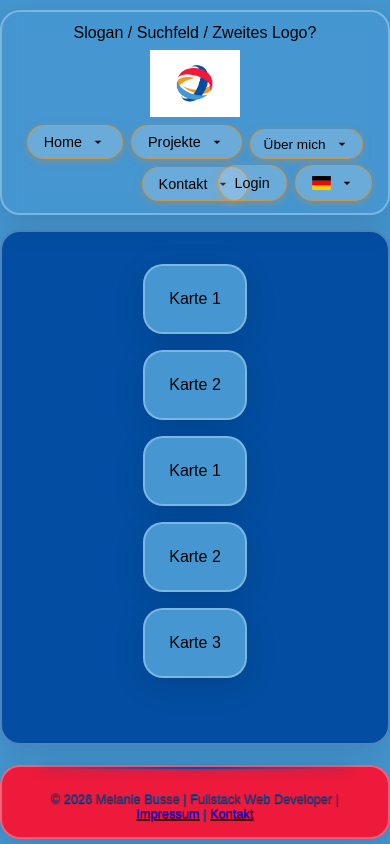
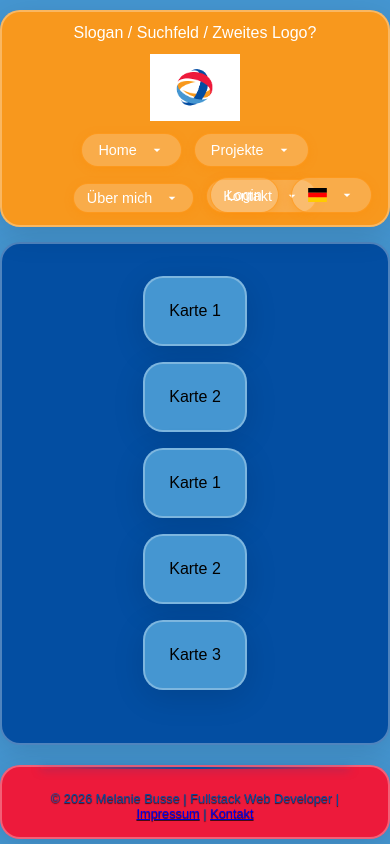
Before and after one commit to MelanieB-007/Vorlagen-homepage, a plain HTML site: page orange-blue-red-without-color-gradient/index.html in a window 390 px wide. Drawn offline with nearby package versions, Linux system fonts and the light colour scheme.

Commit message:
refactoring style

```diff
--- a/orange-blue-red-without-color-gradient/css/buttons-header.css
+++ b/orange-blue-red-without-color-gradient/css/buttons-header.css
@@ -7,23 +7,23 @@
     padding: 0.5rem 1rem;
 
     cursor: pointer;
-    background: var(--color-bg-button-lang);
-    border: var(--button-border-header);
+    background: var(--color-header-button-bg);
+    border: var(--border-header-button);
     border-radius: var(--border-radius);
-    box-shadow: var(--button-shadow);
+    box-shadow: var(--shadow-header-button);
     transition: var(--transition-all) ease;
 
-    color: var(--color-header-button);
-    font-weight: var(--font-weight-button-header);
-    font-size: 0.9rem;
+    color: var(--color-header-button-text);
+    font-weight: var(--font-weight-header-button);
+    font-size: var(--font-size-header);
     position: relative;
 }
 
 .header-button:hover,
 .header-button:focus {
-    box-shadow: var(--button-shadow-hover);
+    box-shadow: var(--shadow-header-button-hover);
     transform: translateY(-1px);
-    background: var(--color-bg-header-button-hover);
+    background: var(--color-header-button-border-hover);
 }
 
 .arrow {
--- a/orange-blue-red-without-color-gradient/css/header.css
+++ b/orange-blue-red-without-color-gradient/css/header.css
@@ -13,14 +13,14 @@
     height: 100px;
     z-index: 2000;
 
-    background-color: var( --color-header-bg);
+    background-color: var(--color-header-bg);
     backdrop-filter: var(--glass-blur);
     border: var(--glass-border);
     border-radius: var(--border-radius);
     box-shadow: var(--shadow-soft);
 
     display: grid;
-    grid-template-columns: auto 1fr 180px; /* Logo | Nav | Right */
+    grid-template-columns: auto 1fr 180px;
     grid-template-rows: 1fr 1fr;
     gap: 0.75rem;
     align-items: start;
@@ -37,7 +37,7 @@
     display: flex;
     align-items: center;
     justify-content: flex-end;
-    gap: 1rem;
+    gap: var(--gap-header);
 }
 
 /* NAV */
@@ -56,13 +56,12 @@
     align-self: end;
     display: flex;
     flex-direction: row;
-    gap: 0.75rem;
+    gap: var(--gap-header);
     justify-content: flex-end;
     padding-bottom: 0.25rem;
     position: relative;
     z-index: 2001;
 }
-
 
 /* DESKTOP */
 @media (min-width: 768px) {
@@ -70,7 +69,7 @@
         padding: 1rem 2rem 0.25rem;
         height: 120px;
         grid-template-columns: auto 1fr 220px;
-        gap: 1rem;
+        gap: var(--gap-header);
     }
 }
 
@@ -79,7 +78,7 @@
     .header {
         grid-template-columns: 1fr; /* ← Single Column */
         grid-template-rows: auto auto auto; /* Top | Logo | Nav+Right */
-        gap: 0.5rem;
+        gap: var(--gap-header);
         height: auto;
         padding: 0.75rem 1rem;
     }
@@ -105,7 +104,7 @@
         grid-column: 1;
         order: 2;
         flex-direction: row;
-        gap: 0.5rem;
+        gap:var(--gap-header);
         padding: 0;
         justify-self: end;
         width: auto;
--- a/orange-blue-red-without-color-gradient/css/lang-switcher.css
+++ b/orange-blue-red-without-color-gradient/css/lang-switcher.css
@@ -39,7 +39,7 @@
     opacity: 0;
     visibility: hidden;
 
-    background: var(--color-bg-header);
+    background: var(--color-header-bg);
     backdrop-filter: var(--glass-blur);
     border: var(--glass-border);
     border-radius: var(--border-radius);
@@ -60,12 +60,12 @@
 }
 
 .lang-option:hover {
-    background: var(--color-bg-button-lang-option-hover);
-    color: var(--color-header-button);
+    background: var(--color-header-button-bg-hover);
+    color: var(--color-header-button-text);
 }
 
 .lang-option.active {
-    background: var(--color-bg-option-hover-lang);
+    background: var(--color-header-button-bg);
 }
 
 /* VERBESSERTER FOCUS-FIX: Arrow bekommt KEINEN Focus-Outline */
--- a/orange-blue-red-without-color-gradient/css/main.css
+++ b/orange-blue-red-without-color-gradient/css/main.css
@@ -17,7 +17,7 @@
     z-index: 1;
     overflow: visible;
 
-    background-color: var(--color-bg-main);
+    background-color: var(--color-main-bg);
     backdrop-filter: var(--glass-blur);
     border: var(--glass-border);
     border-radius: var(--border-radius);
--- a/orange-blue-red-without-color-gradient/css/navigation.css
+++ b/orange-blue-red-without-color-gradient/css/navigation.css
@@ -3,8 +3,15 @@
     list-style: none;
     margin: 0;
     padding: 0;
-    gap: 1rem;
+    gap: var(--gap-header);
     align-items: end;
+}
+
+.nav-list,
+.nav-list ul {
+    list-style: none !important;
+    margin: 0 !important;
+    padding: 0 !important;
 }
 
 .nav-item {
@@ -26,15 +33,15 @@
     white-space: nowrap;
 
     cursor: pointer;
-    background: var(--color-bg-button-lang);
-    border: var(--button-border-header);
+    background: var(--color-header-button-bg);
+    border: var(--border-header-button);
     border-radius: var(--border-radius);
-    box-shadow: var(--button-shadow);
+    box-shadow: var(--shadow-header-button);
     transition: var(--transition-all) ease;
 
-    color: var(--color-header-button);
-    font-weight: var(--font-weight-button-header);
-    font-size: 0.9rem;
+    color: var(--color-header-button-text);
+    font-weight: var(--font-weight-header-button);
+    font-size: var( --font-size-header);
     text-decoration: none;
 }
 
@@ -44,7 +51,7 @@
     top: 100%;
     left: 0;
     min-width: 160px;
-    background: var(--color-bg-header);
+    background: var(--color-header-bg);
     backdrop-filter: var(--glass-blur);
     border: var(--glass-border);
     border-radius: var(--border-radius);
@@ -62,23 +69,21 @@
 .nav-option {
     display: block;
     padding: 0.75rem 1rem;
-    color: var(--color-header-button);
+    color: var(--color-header-button-text);
     text-decoration: none;
     transition: var(--transition-all);
-    font-size: 0.95rem;
+    font-size: var(--font-size-header);
 }
 
 .nav-option:hover {
-    background: var(--color-bg-button-lang-option-hover);
-    color: var(--color-header-button);
+    background: var(--color-header-button-bg-hover);
+    color: var(--color-header-button-text);
 }
-
 
 .nav-toggle:checked + .nav-dropdown ~ .nav-button .arrow,
 .nav-button:hover .arrow {
     transform: rotate(180deg);
 }
-
 
 /* DESKTOP */
 @media (min-width: 768px) {
@@ -101,7 +106,7 @@
     .nav-list {
         flex-wrap: wrap;
         justify-content: center;
-        gap: 0.5rem;
+        gap: var(--gap-header);
     }
 
     .nav-dropdown {
@@ -119,6 +124,6 @@
     .nav-button,
     .nav-link {
         padding: 0.4rem 0.8rem;
-        font-size: 0.85rem;
+        font-size: var(--font-size-header);
     }
 }
--- a/orange-blue-red-without-color-gradient/css/styles.css
+++ b/orange-blue-red-without-color-gradient/css/styles.css
@@ -7,44 +7,77 @@
 }
 
 :root {
-    --color-bg-body:    #4596d1;
-    --color-bg-header:  #f8981d;
-    --color-bg-main:    #034ea2;
-    --color-bg-footer:  #ed1a3b;
-    --color-bg-card:    #4596d1;
-    --color-bg-button-lang: rgba(255,255,255,0.2);
-    --color-bg-button-lang-option-hover: rgba(255,255,255,0.1);
-    --color-bg-option-hover-lang: rgba(255,255,255,0.2);
-    --color-bg-header-button-hover: rgba(255, 165, 0, 1);
+    /* Allgemein */
+    --transition-all:                   all 0.3s;
+    --width-page:                       1200px;
+    --border-radius:                    20px;
+    --glass-blur:                       blur(10px);
 
-    --color-text-muted: #034ea2;
-    --color-text-footer: #034ea2;
-    --color-button-header: #ffffff;
-    --font-weight-button-header: 500;
+    --translateY:                       translateY(-10px);
+    --translateX:                       translateX(50%);
+    --cubic-bezier:                     cubic-bezier( 0.25, 0.46, 0.45, 0.94);
 
-    --color-shadow-box-lang: rgba(0,0,0,0.2);
-    --shadow-soft: 0 8px 32px rgba(0,0,0,0.12);
-    --shadow-hover: 0 12px 40px rgba(0,0,0,0.2);
-    --glass-border: 2pt solid rgba(255,255,255,0.3);
-    --glass-blur: blur(10px);
-    --transition-all: all 0.3s;
+    --color-glass-border:               rgba( 255, 255, 255, 0.3);
+    --glass-border:                     2pt solid var(--color-glass-border);
 
-    --button-border-header: 1px solid rgba(255, 140, 0, 0.6);
-    --button-shadow: 0 2px 8px rgba(255, 140, 0, 0.3);
-    --button-shadow-hover: 0 4px 12px rgba(255, 140, 0, 0.5);
-    --button-shadow-lang-focus: 0 0 0 3px rgba(255, 165, 0, 0.5);
-    --box-shadow-footer: 0 0 10px rgba(3, 78, 162, 0.6); /* ← Neon-Schatten! */
-    --text-shadow-footer: 0 1px 2px rgba(0,0,0,0.5);  /* ← Dunkler Schatten */
-    --text-shadow-mobile: 0 1px 1px rgba(0,0,0,0.7);
-    --text-shadow-footer-glow: 0 0 8px rgba(3, 78, 162, 0.3); /* ← Blau-Glow! */;
+    --color-shadow-soft:                rgba( 0, 0, 0, 0.12);
+    --shadow-soft:                      0 8px 32px var(--color-shadow-soft);
 
-    --width-page:  1200px;
-    --border-radius: 20px;
+    /* Header */
+    --gap-header:                       0.75rem;
 
-    --gap-header: 0.5rem;
-    --translateY: translateY(-10px);
-    --translateX: translateX(50%);
-    --cubic-bezier: cubic-bezier(0.25, 0.46, 0.45, 0.94);
+    --color-header-bg:                  #f8981d;
+    --color-header-text:                #ffffff;
+    --font-weight-header-button:        500;
+    --font-size-header:                 0.9rem;
+
+    --color-header-button-text:         #ffffff;
+    --color-header-button-bg:           rgba( 255, 255, 255, 0.2);
+    --color-header-button-bg-hover:     rgba( 255, 255, 255, 0.1);
+    --color-header-button-shadow:       rgba( 255, 140, 0, 0.3);
+    --color-header-button-shadow-hover: rgba( 255, 140, 0, 0.5);
+    --color-header-button-border:       rgba( 255, 140, 0, 0.6);
+    --color-header-button-border-hover: rgba( 255, 165, 0, 1);
+    --color-header-button-border-focus: rgba( 255, 165, 0, 0.5);
+
+    --border-header-button:             1px solid var(--color-header-button-border);
+    --shadow-header-button:             0 2px 8px var(--color-header-button-shadow);
+    --shadow-header-button-hover:       0 4px 12px var(--color-header-button-shadow-hover);
+    --button-shadow-lang-focus:         0 0 0 3px var(--color-header-button-border-focus);
+
+    /* Body */
+    --color-body-bg:                    #4596d1;
+
+    /* Footer */
+    --height-footer:                    70px;
+    --font-weight-footer:               500;
+    --font-size-footer:                 0.875rem;
+
+    --color-footer-bg:                  #ed1a3b;
+    --color-footer-bg-before:           linear-gradient(90deg, transparent, #034ea2, transparent);
+    --color-footer-text:                #034ea2;
+    --color-footer-shadow-box:          rgba( 3, 78, 162, 0.6);
+    --color-footer-shadow-text:         rgba( 0, 0, 0, 0.5);
+    --color-footer-shadow-text-mobile:  rgba( 0 ,0, 0, 0.7);
+    --color-footer-shadow-text-glow:    rgba( 3, 78, 162, 0.3);
+
+    --shadow-footer-box:                0 0 10px var(--color-footer-shadow-box);
+    --shadow-footer-text:               0 1px 2px var(--color-footer-shadow-text);
+    --shadow-footer-text-glow:          0 0 8px var(--color-footer-shadow-text-glow);
+    --shadow-footer-text-mobile:        0 1px 1px  var(--color-footer-shadow-text-mobile);
+
+    /* Main */
+    --color-main-bg:                    #034ea2;
+
+    /* Card */
+    --color-card-bg:                    #4596d1;
+    --color-card-hover:                 rgba( 0, 0, 0, 0.2);
+    --shadow-card-hover:                0 12px 40px var(--color-card-hover);
+    --gap-card:                         1rem;
+    --max-width-card:                   1100px;
+    --max-width-card-col2:              550px;
+    --max-width-card-col3:              360px;
+    --height-card:                      200px;
 }
 
 body {
@@ -54,7 +87,7 @@
     margin: 0;
     padding: 10px 0 0 0;
     min-height: 100vh;
-    background-color: var(--color-bg-body);
+    background-color: var(--color-body-bg);
     font-family: sans-serif;
     position: relative;
     z-index: 0;
--- a/orange-blue-red-without-color-gradient/index.html
+++ b/orange-blue-red-without-color-gradient/index.html
@@ -13,10 +13,9 @@
         <script src="js/lang-switcher.js" defer></script>
     </head>
     <body>
-
         <header class="header container">
             <div class="logo-section">
-                <img class="logo" src="images/logo.png"/>
+                <img class="logo" src="images/logo.png" alt="Lgo"/>
             </div>
             <div class="header-top-right">
                 <span class="header-text">Slogan / Suchfeld / Zweites Logo?</span>
```
Also changed, not shown: orange-blue-red-without-color-gradient/css/cards.css (+7 -7 lines), orange-blue-red-without-color-gradient/css/footer.css (+9 -9 lines).
